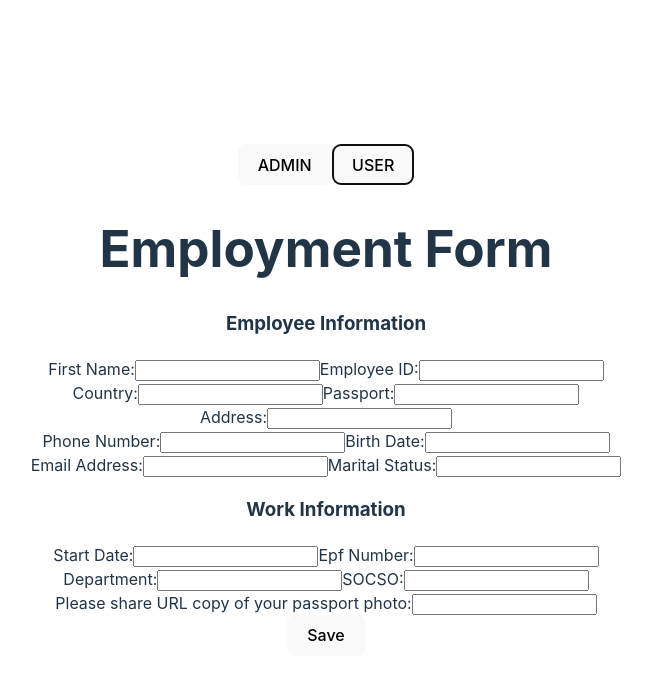
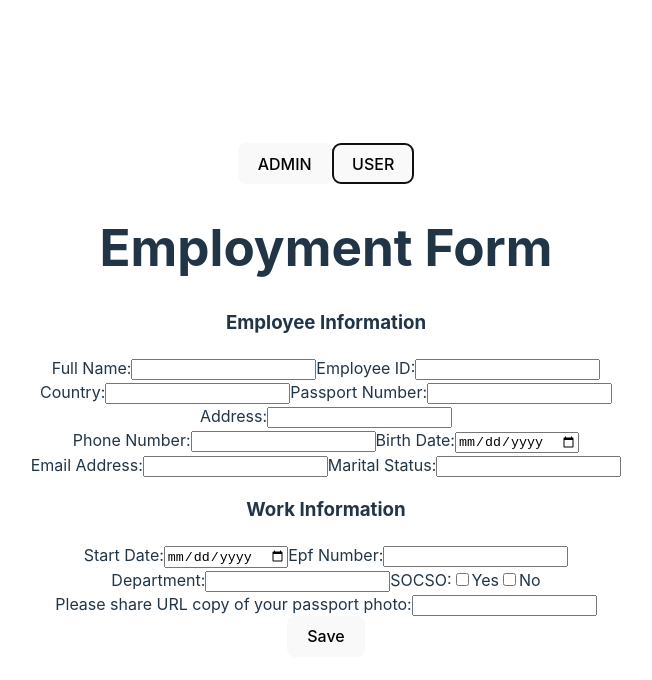
Before and after one commit to julichow/MVP-ezform, a React (Vite) app in the folder client/: page / in a window 1280 px wide. Both pictures are taken after a click on the button "USER". Shown: the top 680 px of the page, without its empty margins (314-966 px from the left). Built offline with nearby package versions, Linux system fonts and the light colour scheme; no server answers.

Commit message:
updates on UserView

```diff
--- a/client/src/components/UserView.jsx
+++ b/client/src/components/UserView.jsx
@@ -1,86 +1,197 @@
-import React, { useState } from 'react';
+import React, { useState, useEffect } from 'react';
+import AdminView from './AdminView'; // Import the AdminView component
 
 function UserView() {
+  const [formData, setFormData] = useState({
+    fullName: "",
+    employeeId: "",
+    country: "",
+    passportNumber: "",
+    address: "",
+    phoneNumber: "",
+    birthDate: "",
+    emailAddress: "",
+    maritalStatus: "",
+    startDate: "",
+    epfNumber: "",
+    department: "",
+    socso: false,
+    passportPhotoURL: "",
+  });
+  const [employees, setEmployees] = useState([]);
+
+  useEffect(() => {
+    // get the list of employees every time the webpage is loaded
+    getEmployees();
+  }, []);
+
+  const getEmployees = async () => {
+    try {
+      const response = await fetch("/api/employees");
+      const employees = await response.json();
+      setEmployees(employees);
+    } catch (error) {
+      console.log(error);
+    }
+  };
+
+  const addEmployees = async (employees) => {
+    let options = {
+      method: "POST",
+      headers: { "Content-Type": "application/json" },
+      body: JSON.stringify(employees),
+    };
+    try {
+      const response = await fetch("/api/employees", options);
+      const newEmployees = await response.json();
+      setEmployees(newEmployees);
+    } catch (error) {
+      console.log(error);
+    }
+  };
+
+  const handleChange = (event) => {
+    const { name, value, type, checked } = event.target;
+    const newValue = type === 'checkbox' ? checked : value;
+
+    setFormData((prevData) => ({
+      ...prevData,
+      [name]: newValue,
+    }));
+  };
+
+  const handleSubmit = (event) => {
+    event.preventDefault();
+    console.log(formData);
+  };
+
   return (
     <div>
       <h1>Employment Form</h1>
+      <form onSubmit={handleSubmit}>
       <h3>Employee Information</h3>
       <div>
-      <label>First Name:<input
+      <label>Full Name:<input
             type="text"
+            name="fullName"
+            value={formData.fullName}
+            onChange={handleChange}
         ></input>
       </label>
       <label>Employee ID:<input
             type="text"
+            name="employeeId"
+            value={formData.employeeId}
+            onChange={handleChange}
         ></input>
         </label>
       </div>
       <div>
       <label>Country:
         <input type="text"
+              name="country"
+              value={formData.country}
+              onChange={handleChange}
         ></input>
       </label>
-      <label>Passport:
+      <label>Passport Number:
             <input type="text"
+              name="passportNumber"
+              value={formData.passportNumber}
+              onChange={handleChange}
         ></input>
         </label>
       </div>
       <div>
       <label>Address:
             <input type="text"
+              name="address"
+              value={formData.address}
+              onChange={handleChange}
         ></input>
         </label>
       </div>
       <div>
       <label>Phone Number:
             <input type="text"
+              name="phoneNumber"
+              value={formData.phoneNumber}
+              onChange={handleChange}
         ></input>
       </label>
       <label>Birth Date:
-      <input type="text"
+          <input type="date"
+              placeholder="mm/dd/yyyy"
+              name="birthDate"
+              value={formData.birthDate}
+              onChange={handleChange}
         ></input>
         </label>
         </div>
       <label> Email Address:
-      <input type="text"
+          <input type="email"
+            name="emailAddress"
+            value={formData.emailAddress}
+            onChange={handleChange}
         ></input>
       </label>
       <label>Marital Status:
           <input type="text"
+            name="maritalStatus"
+            value={formData.maritalStatus}
+            onChange={handleChange}
         ></input>
       </label>
 
       <h3>Work Information</h3>
       <div>
       <label>Start Date:
-      <input type="text"
+          <input type="date"
+              placeholder="mm/dd/yyyy"
+              name="startDate"
+              value={formData.startDate}
+              onChange={handleChange}
         ></input>
       </label>
       <label>Epf Number:
       <input
               type="text"
+              name="epfNumber"
+              value={formData.epfNumber}
+              onChange={handleChange}
         ></input>
         </label>
       </div>
       <div>
       <label>Department:
             <input type="text"
+              name="department"
+              value={formData.department}
+              onChange={handleChange}
         ></input>
       </label>
       <label>SOCSO:
-      <input type="text"
+            <input type="checkbox"
+              name="socso"
+              value={formData.socso}
+              onChange={handleChange}
             ></input>
+      <label for="Yes">Yes</label>
+      <input type="checkbox"
+          ></input>
+      <label for="No">No</label>
         </label>
         </div>
       <label>
         Please share URL copy of your passport photo:
       <input
-        type="text"
+        type="url"
         ></input>
       </label>
       <div>
-      <button>Save</button>
+      <button type="submit">Save</button>
         </div>
+      </form>
       </div>
   );
 };
```
Lines whose indentation alone changed are shown as unchanged.
